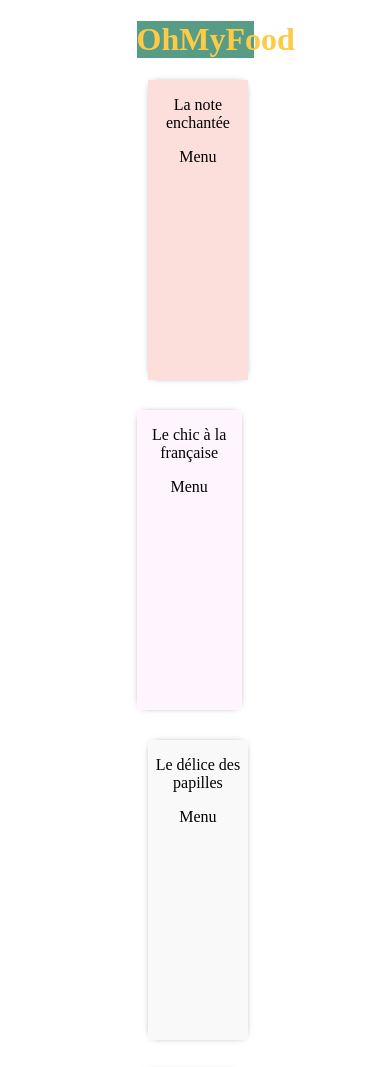
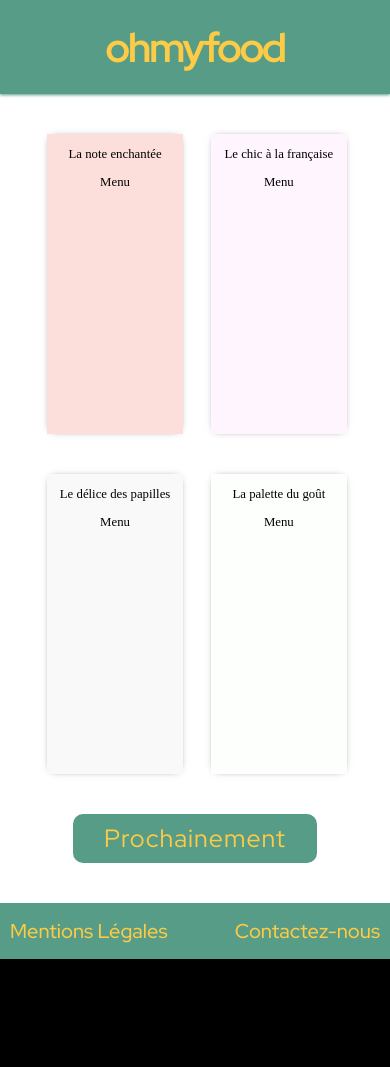
Before and after one commit to DriivenT/P3_OC, a plain HTML site: page index.html in a window 390 px wide. Shown: the top 1067 px of the page. After the commit the page ends 959 px from the top, so only its background shows below. Drawn offline with Linux system fonts and the light colour scheme.

Commit message:
Passage version mobile en priorité

```diff
--- a/index.html
+++ b/index.html
@@ -3,13 +3,14 @@
     <head>
         <meta charset="utf-8">
         <title>OhMyFood!</title>
-        <link rel="stylesheet" href="./css/desktop_style.css">
+        <link rel="stylesheet" href="./css/mobile_style.css">
+        <link href="https://fonts.googleapis.com/css2?family=Red+Hat+Display:wght@400;500;700&display=swap" rel="stylesheet">
     </head>
 
     <body>
         <!-- En Tête -->
         <div class="header">
-            <h1 class="header__title">OhMyFood</h1>
+            <h1 class="header__title">ohmyfood</h1>
         </div>
 
         <!-- Selection Menus -->
--- a/sass/desktop_style.scss
+++ b/sass/desktop_style.scss
@@ -1,12 +1,26 @@
 $main-bgcolor: #579C87;
 $main-color: #FDCB46;
 
+/* Polices */
+
+@font-face {
+    font-family: "Red Hat Display", sans-serif;
+    src:""
+  }
+
 /* Général */
 
+html{
+    font-size: 100%;
+    background-color: black;
+}
+
 body{
-    max-width: 30%;
+    font-size: .8em;
+    max-width: 767px;
     margin-right: auto;
     margin-left: auto;
+    background-color: white;
 }
 
 /* Block en tête */
@@ -14,8 +28,14 @@ body{
     background-color: $main-bgcolor;
 
     &__title{
+        font-family: "Red Hat Display";
+        letter-spacing: -3px;
+        margin-top: 0%;
+        margin-bottom: 40px;
         color: $main-color;
         text-align: center;
+        padding: 20px 0%;
+        font-size: 3em;
     }
 }
 
@@ -38,8 +58,8 @@ body{
         }
 
         &1, &3{
-            margin-left: 10%;
-            margin-right: 5%;
+            margin-left: 12%;
+            margin-right: 7%;
         }
 
         &2, &4{
@@ -55,13 +75,18 @@ body{
     &__btnProch{
         background-color: $main-bgcolor;
         color: $main-color;
-        display: initial;
-        min-width: 50%;
-        text-align: center;
+        padding-left: 10%;
+        padding-right: 10%;
         margin-right: auto;
         margin-left: auto;
-        margin-bottom: 20px;;
+        margin-bottom: 20px;
         border-radius: 10px;
+
+        &--txt{
+            text-align: center;
+            font-size: 30px;
+            padding-top: -10px;
+        }
     }
 }
 
@@ -71,6 +96,7 @@ body{
     display: flex;
     background-color: $main-bgcolor;
     color: $main-color;
+    font-size: 30px;
 
     &__menLeg{
         margin-left: 10px;
--- /dev/null
+++ b/sass/mobile_style.scss
@@ -0,0 +1,134 @@
+@media all and (max-width: 767px){
+
+    /* Variables */
+    $main-bgcolor: #579C87;
+    $main-color: #FDCB46;
+
+    /* Mixins */
+
+    @mixin font($letterSp: 0px) {
+        font-family: "Red Hat Display";
+        letter-spacing: $letterSp;
+    }
+
+    /* Polices */
+    @font-face {
+        font-family: "Red Hat Display", sans-serif;
+        src:""
+    }
+
+    /* Général */
+    html{
+        font-size: 100%;
+        background-color: black;
+    }
+
+    body{
+        font-size: .8em;
+        max-width: 767px;
+        margin-right: auto;
+        margin-left: auto;
+        margin-top: 0%;
+        margin-bottom: 0%;
+        background-color: white;
+    }
+
+    /* Block en tête */
+    .header{
+        background-color: $main-bgcolor;
+        box-shadow: 0px 1px 3px 0px $main-bgcolor;
+
+        &__title{
+            margin-top: 0%;
+            margin-bottom: 40px;
+            color: $main-color;
+            text-align: center;
+            padding: 20px 0%;
+            font-size: 3.2em;
+            font-weight: bold;
+            @include font(-2.5px);
+        }
+    }
+
+    /* Block Menu */
+
+    .menuSelect{
+        display: flex;
+        flex-wrap: wrap;
+
+        &__menu{
+            &--shadow{
+                box-shadow: 0px 0px 8px -5px #000000;
+            }
+
+            &--dim{
+                text-align: center;
+                min-width: 35%;
+                min-height: 300px;
+                margin-bottom: 40px;
+            }
+
+            &1, &3{
+                margin-left: 12%;
+                margin-right: 7%;
+            }
+
+            &2, &4{
+                margin-right: 10%;
+            }
+
+            &1{ background-color: #FCDFDB; }
+            &2{ background-color: #FFF5FE; }
+            &3{ background-color: #F9F9F9; }
+            &4{ background-color: #FDFFFD; }
+        }
+
+        &__btnProch{
+            background-color: $main-bgcolor;
+            color: $main-color;
+            padding-left: 8%;
+            padding-right: 8%;
+            max-height: 50px;
+            margin-right: auto;
+            margin-left: auto;
+            margin-bottom: 40px;
+            border-radius: 10px;
+
+            &--txt{
+                text-align: center;
+                font-size: 25px;
+                margin-top: 0%;
+                margin-bottom: 0%;
+                padding-top: 8px;
+                padding-bottom: 8px;
+                @include font(1px);
+            }
+        }
+    }
+
+    /* Block Pied de page */
+
+    .footer{
+        display: flex;
+        background-color: $main-bgcolor;
+        color: $main-color;
+        font-size: 20px;
+        font-weight: 500;
+        padding-top: 15px;
+        padding-bottom: 15px;
+        @include font;
+
+        &__menLeg{
+            margin-left: 10px;
+            flex: 2;
+        }
+        &__contact{
+            margin-right: 10px;
+        }
+
+        &__menLeg, &__contact{
+            margin-bottom: 0%;
+            margin-top: 0%;
+        }
+    }
+}
```
Also changed, not shown: css/desktop_style.css, css/mobile_style.css (added), 2 other files.
